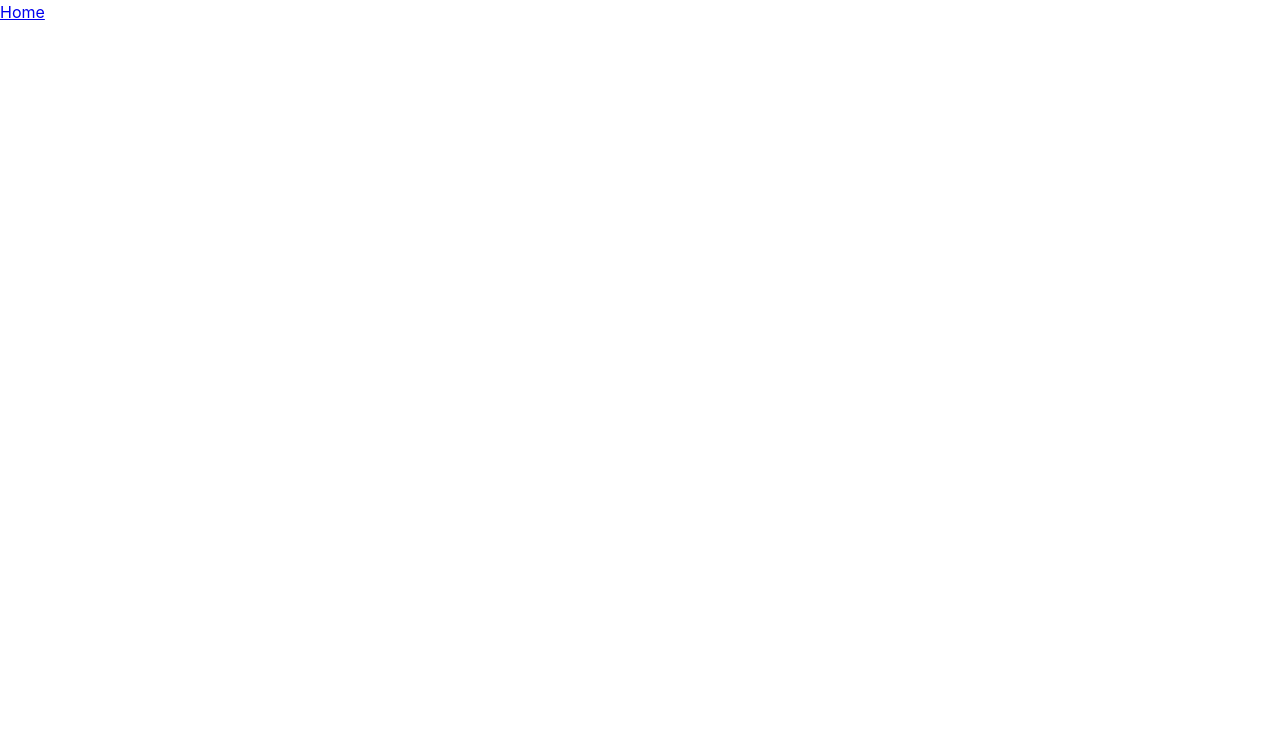
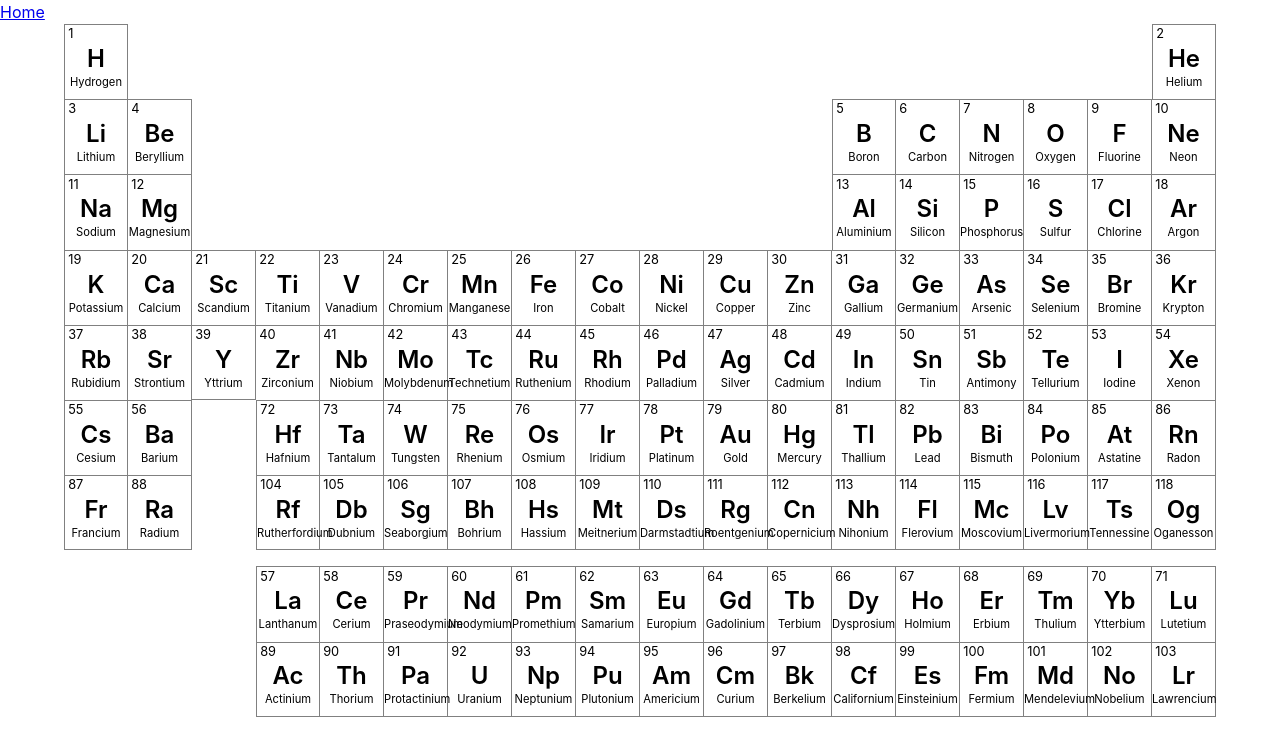
Before and after one commit to Uvacoder/periodic-table-2, a Vue app: page / in a window 1280 px wide. Before the commit this address had no page. Shown: the top 756 px of the page. Built offline with nearby package versions, Linux system fonts and the light colour scheme.

Commit message:
feat: create Table view

```diff
--- a/src/router/index.js
+++ b/src/router/index.js
@@ -1,11 +1,14 @@
 import { createRouter, createWebHistory } from 'vue-router'
 
+// Views
+import Table from '@/views/Table'
+
 const routes = [
-  // {
-  //   path: '/',
-  //   name: 'Home',
-  //   component: Home
-  // },
+  {
+    path: '/',
+    name: 'Table',
+    component: Table
+  }
   // {
   //   path: '/about',
   //   name: 'About',
--- /dev/null
+++ b/src/views/Table/index.vue
@@ -0,0 +1,93 @@
+<template>
+  <section class="table">
+    <div class="table__container">
+      <div
+        class="table__row"
+        v-for="(row, rowIndex) in commomElements"
+        :key="rowIndex"
+      >
+        <Element
+          v-for="(element, elIndex) in row"
+          :key="element.number"
+          :number="element.number"
+          :symbol="element.symbol"
+          :name="element.name"
+          :has-offset="ELEMENTS_NUMBERS_OFFSET.includes(element.number)"
+          :is-edge-bottom="
+            rowIndex === commomElements.length - 1 || element.number === 39
+          "
+          :is-edge-left="
+            elIndex === 0 || ELEMENTS_NUMBERS_OFFSET.includes(element.number)
+          "
+        />
+      </div>
+
+      <div class="table__lat-act">
+        <div
+          class="table__row"
+          v-for="(row, rowIndex) in seriesElements"
+          :key="rowIndex"
+        >
+          <Element
+            v-for="(element, elIndex) in row"
+            :key="element.number"
+            :number="element.number"
+            :symbol="element.symbol"
+            :name="element.name"
+            :has-offset="elIndex === 0"
+            :is-edge-bottom="rowIndex === seriesElements.length - 1"
+            :is-edge-left="elIndex === 0"
+          />
+        </div>
+      </div>
+    </div>
+  </section>
+</template>
+
+<script setup>
+// Data
+import { elements } from '@/assets/data/elements.json'
+
+// Components
+import Element from '@/components/Element'
+
+const ELEMENTS_NUMBERS_OFFSET = [2, 5, 13, 72, 104]
+
+const commomElements = [
+  elements.slice(0, 2),
+  elements.slice(2, 10),
+  elements.slice(10, 18),
+  elements.slice(18, 36),
+  elements.slice(36, 54),
+  [...elements.slice(54, 56), ...elements.slice(71, 86)],
+  [...elements.slice(86, 88), ...elements.slice(103, 118)]
+]
+
+const seriesElements = [elements.slice(56, 71), elements.slice(88, 103)]
+</script>
+
+<style scoped lang="scss">
+@use '~@/style/variables';
+
+.table {
+  flex: 1;
+  display: flex;
+  justify-content: center;
+
+  &__container {
+    display: flex;
+    flex-wrap: wrap;
+    width: #{18 * variables.$element-width};
+  }
+
+  &__row {
+    display: flex;
+    width: 100%;
+  }
+
+  &__lat-act {
+    width: 100%;
+    margin: 1rem 0;
+  }
+}
+</style>
```
